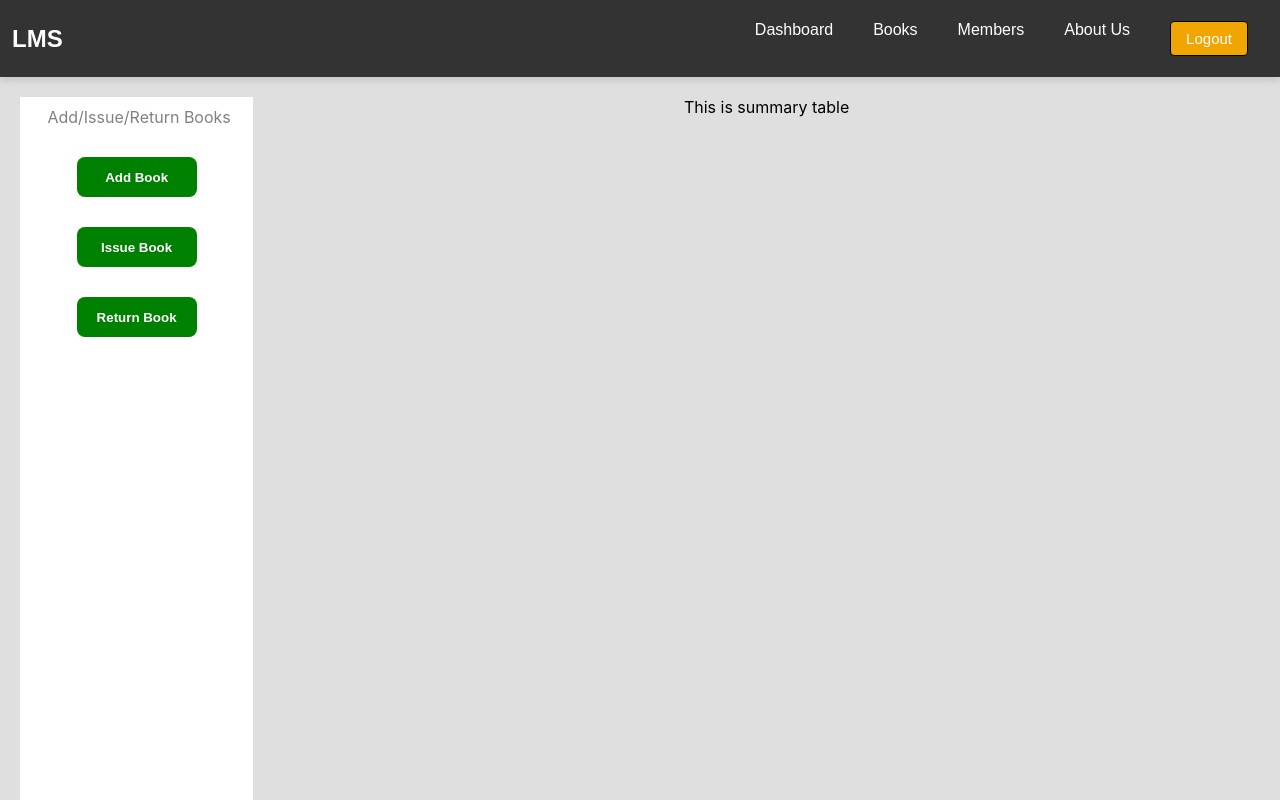
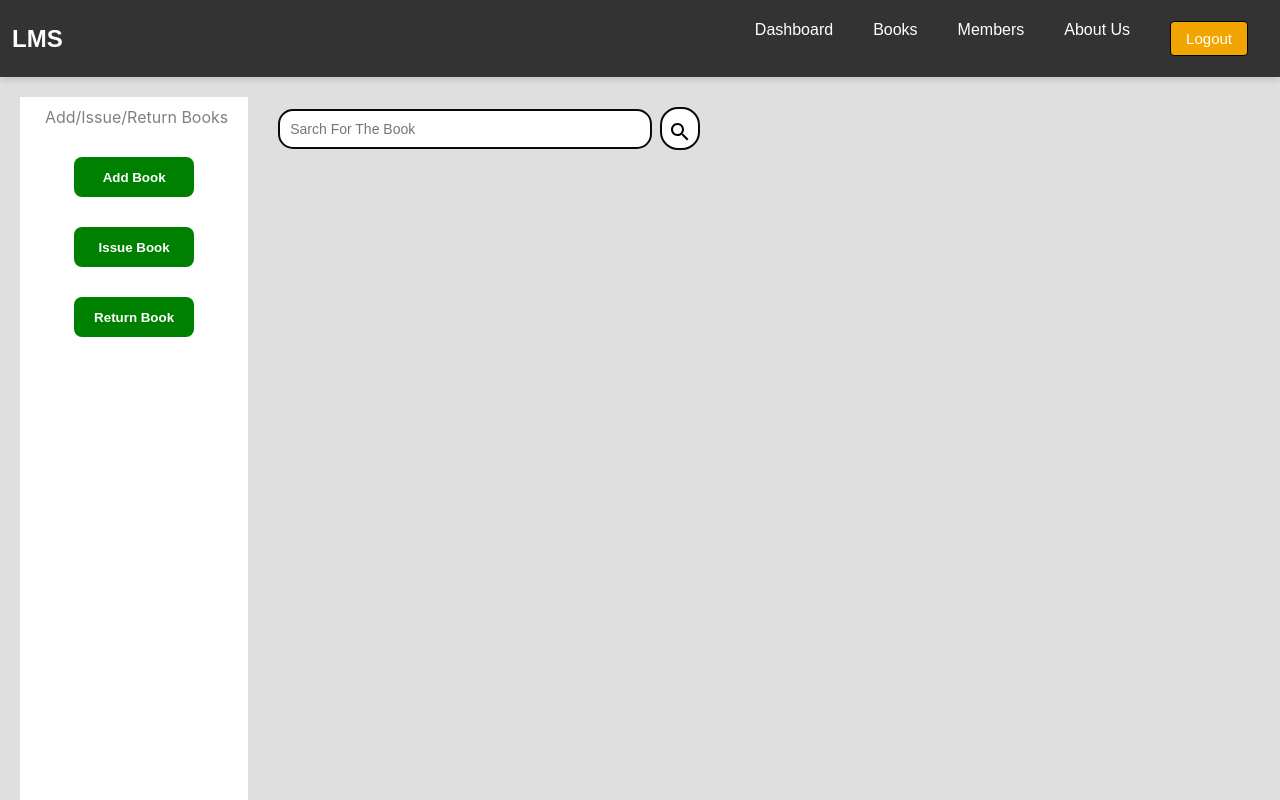
Before and after one commit to KushaRa/LMS-KaragasthalawaMV, a React (Create React App) app: page / in a window 1280 px wide. Shown: the top 800 px of the page. Built offline with nearby package versions, Linux system fonts and the light colour scheme.

Commit message:
Added search placeholder

```diff
--- a/package.json
+++ b/package.json
@@ -3,6 +3,10 @@
   "version": "0.1.0",
   "private": true,
   "dependencies": {
+    "@emotion/react": "^11.13.5",
+    "@emotion/styled": "^11.13.5",
+    "@mui/icons-material": "^6.1.9",
+    "@mui/material": "^6.1.9",
     "@testing-library/jest-dom": "^5.17.0",
     "@testing-library/react": "^13.4.0",
     "@testing-library/user-event": "^13.5.0",
--- a/src/App.js
+++ b/src/App.js
@@ -6,7 +6,7 @@ import IssueBook from './components/issueBook/issueBook';
 function App() {
   return (
     <div className="App">
-     <Home />
+    <Home/>
      <IssueBook  />
 
     </div>
--- a/src/pages/Home.css
+++ b/src/pages/Home.css
@@ -1,3 +1,9 @@
+.summaryTable {
+
+   margin-left: 10px;
+
+  }
+
 .home{
     display: flex;
     margin-top: 20px;
@@ -17,6 +23,7 @@
 
 
 }
+
 
 .buttonSection span{
     margin-left: 5px;
@@ -46,4 +53,25 @@
 
 .summaryTable{
     flex: 70%;
+    }
+
+.searchbar{
+    display: flex;
+    align-items: center;
+    margin-left:20px;
+    margin-top: 10px;
 }
+.search1{
+    padding: 10px;
+    border: 2px solid #090909;
+    border-radius: 15px;
+    width: 350px;
+    font-size: 14px;
+}
+.searchbar button{
+    background-color: white;
+    border:2px solid #090909;
+    border-radius: 18px;
+    margin-left: 8px;
+    cursor: pointer;
+}
--- a/src/pages/Home.jsx
+++ b/src/pages/Home.jsx
@@ -1,5 +1,6 @@
 import React from 'react';
 import NavBar from '../components/navBar';
+import SearchIcon from "@mui/icons-material/Search";
 import './Home.css';
 
 const Home = () => {
@@ -15,7 +16,11 @@ const Home = () => {
       </div>
 
       <div className='summaryTable'>
-        <span>This is summary table</span>
+
+        <div className='searchbar'>
+        <input className='search1' placeholder='Sarch For The Book'></input>
+        <button><SearchIcon style={{ color: "black",marginTop:'10px'}} /></button>
+        </div>
       </div>
 
     </div>
```
Also changed, not shown: 1 other file (tests, documents, lock files or other folders).
